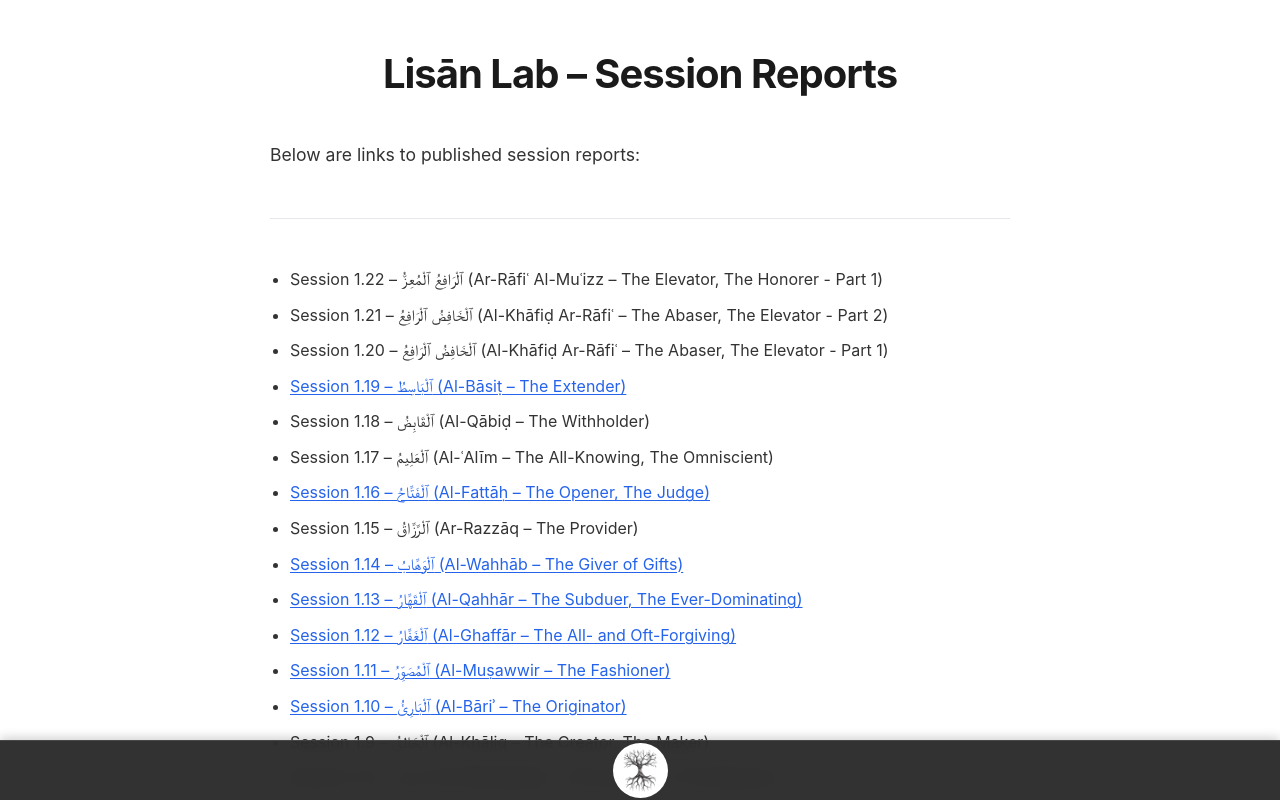
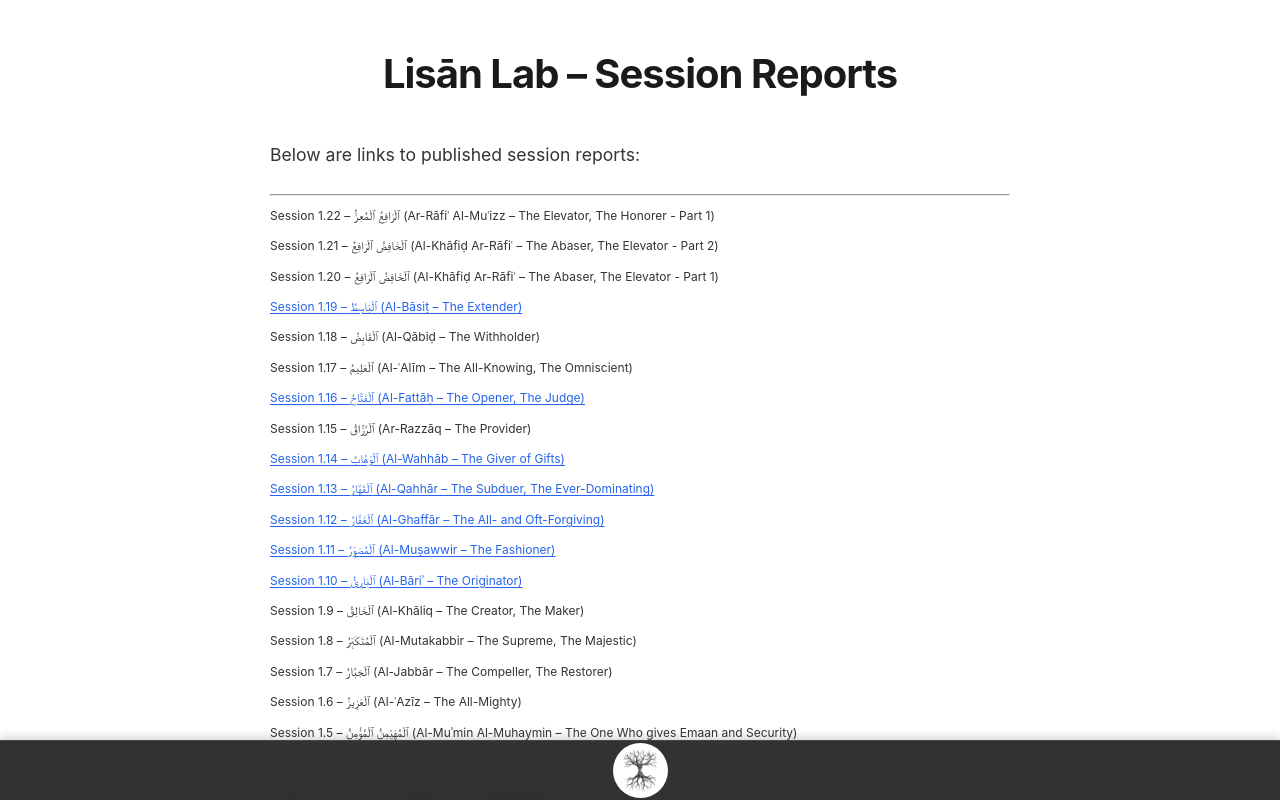
Before and after one commit to codectified/mindroots, a React (Create React App) app: page /lisan-lab/reports in a window 1280 px wide. Shown: the top 800 px of the page. Built offline with nearby package versions, Linux system fonts and the light colour scheme; no server answers.

Commit message:
infobubbleforlisanlabreports

```diff
--- a/src/App.js
+++ b/src/App.js
@@ -52,6 +52,7 @@ import './styles/markdown.css';
 import './styles/content.css';
 import './styles/media-queries.css';
 import LisanLab from './components/staticPages/LisanLab';
+import LisanLabReports from './components/staticPages/LisanLabReports';
 import Acknowledgements from './components/staticPages/Acknowledgements';
 
 const App = () => {
@@ -91,7 +92,7 @@ const App = () => {
                   <Route path="/start" element={<Layout><Explore /></Layout>} />
                   <Route path="/sandbox" element={<Layout><Search /></Layout>} />
                   <Route path="/lisan-lab" element={<Layout><LisanLab /></Layout>} />
-                  <Route path="/lisan-lab/reports" element={<Layout><MarkdownRenderer filePath="/mindroots/lisanlab-reports/lisanlab-reports.md" /></Layout>}/>
+                  <Route path="/lisan-lab/reports" element={<Layout><LisanLabReports /></Layout>}/>
                   <Route path="/acknowledgements" element={<Layout><Acknowledgements /></Layout>} />
                   <Route path="/news" element={<Layout><MarkdownRenderer filePath="/mindroots/news.md" /></Layout>} />
 
--- /dev/null
+++ b/src/components/staticPages/LisanLabReports.js
@@ -0,0 +1,92 @@
+import React, { useEffect, useState } from 'react';
+import ReactMarkdown from 'react-markdown';
+import InfoBubble from '../layout/InfoBubble';
+
+const LisanLabReports = () => {
+  const [content, setContent] = useState('');
+  const [showInfoBubble, setShowInfoBubble] = useState(false);
+  const [reportFilePath, setReportFilePath] = useState('');
+  const [reportTitle, setReportTitle] = useState('');
+  const [bubblePosition, setBubblePosition] = useState({ top: '50%', left: '50%' });
+
+  useEffect(() => {
+    // Load the main reports list markdown
+    fetch('/mindroots/lisanlab-reports/lisanlab-reports.md')
+      .then((res) => res.text())
+      .then((text) => {
+        setContent(text);
+      })
+      .catch((error) => console.error('Error loading reports list:', error));
+  }, []);
+
+  // Intercept link clicks and open in InfoBubble
+  const handleLinkClick = (event) => {
+    const target = event.target.closest('a');
+    if (!target) return;
+
+    const href = target.getAttribute('href');
+
+    // Check if it's a link to a report file (.md or .txt)
+    if (href && (href.endsWith('.md') || href.endsWith('.txt'))) {
+      event.preventDefault();
+
+      // Extract title from link text
+      const title = target.textContent;
+
+      // Calculate bubble position from click
+      const viewportWidth = window.innerWidth;
+      const viewportHeight = window.innerHeight;
+      const bubbleWidth = 600;
+      const bubbleHeight = 500;
+
+      let top = event.clientY;
+      let left = (viewportWidth - bubbleWidth) / 2;
+
+      // Ensure bubble doesn't go off screen
+      if (top + bubbleHeight > viewportHeight) {
+        top = viewportHeight - bubbleHeight - 20;
+      }
+      if (top < 20) {
+        top = 20;
+      }
+      if (left < 20) {
+        left = 20;
+      }
+      if (left + bubbleWidth > viewportWidth) {
+        left = viewportWidth - bubbleWidth - 20;
+      }
+
+      setBubblePosition({
+        top: `${top}px`,
+        left: `${left}px`
+      });
+
+      setReportFilePath(href);
+      setReportTitle(title);
+      setShowInfoBubble(true);
+    }
+  };
+
+  return (
+    <div className="about-page" onClick={handleLinkClick}>
+      <ReactMarkdown>{content}</ReactMarkdown>
+
+      {/* InfoBubble for displaying report content */}
+      {showInfoBubble && (
+        <InfoBubble
+          filePath={reportFilePath}
+          title={reportTitle}
+          onClose={() => setShowInfoBubble(false)}
+          style={{
+            top: bubblePosition.top,
+            left: bubblePosition.left,
+            position: 'fixed',
+            zIndex: 9999
+          }}
+        />
+      )}
+    </div>
+  );
+};
+
+export default LisanLabReports;
```
